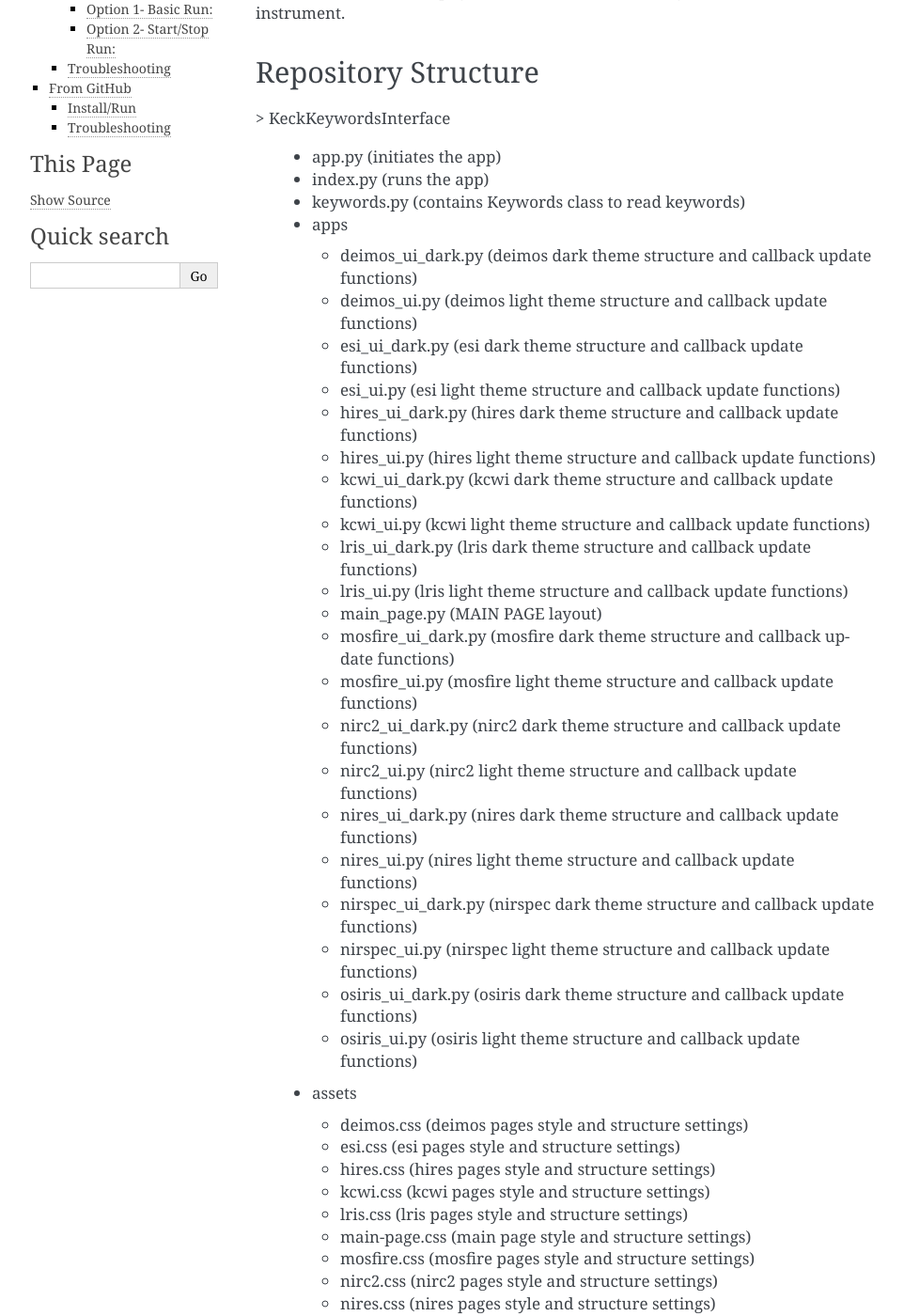
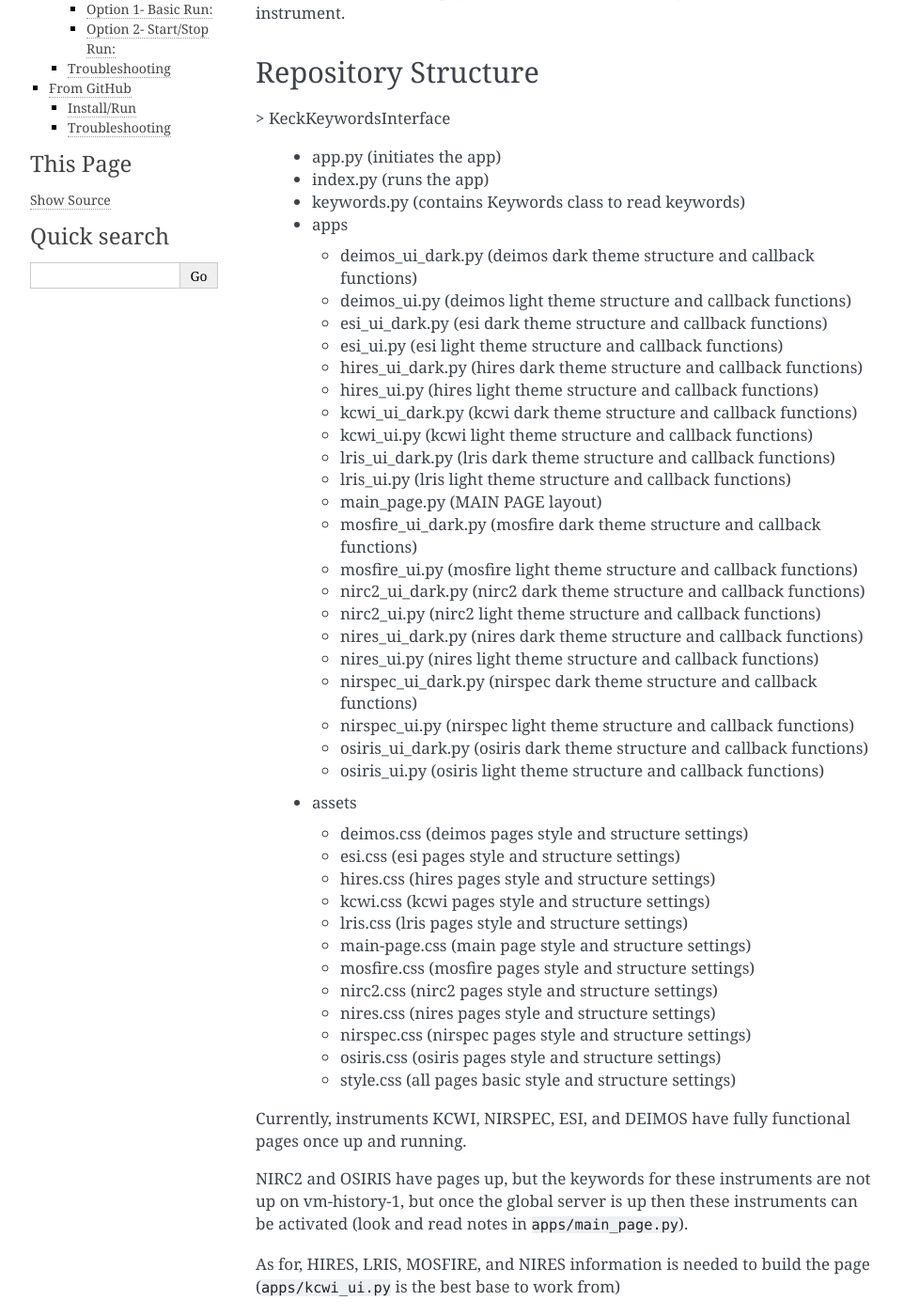
Before and after one commit to Terry071896/KeckKeywordInterface, a Sphinx documentation site: the page built from docs/source/keckkeywordinterface/installation.rst, in a window 1280 px wide and 1400 px high, scrolled down 221 px. Shown: the whole window at 94% size, without its empty margins (148-1110 px from the left). Built offline with Sphinx 7.4.7, drawn with Linux system fonts in a browser that asks for light colours; some of the changed text lies outside the part shown.

Commit message:
updated documentation

```diff
--- a/docs/source/keckkeywordinterface/installation.rst
+++ b/docs/source/keckkeywordinterface/installation.rst
@@ -18,27 +18,27 @@ Repository Structure
   - keywords.py (contains Keywords class to read keywords)
   - apps
 
-    - deimos_ui_dark.py (deimos dark theme structure and callback update functions)
-    - deimos_ui.py (deimos light theme structure and callback update functions)
-    - esi_ui_dark.py (esi dark theme structure and callback update functions)
-    - esi_ui.py (esi light theme structure and callback update functions)
-    - hires_ui_dark.py (hires dark theme structure and callback update functions)
-    - hires_ui.py (hires light theme structure and callback update functions)
-    - kcwi_ui_dark.py (kcwi dark theme structure and callback update functions)
-    - kcwi_ui.py (kcwi light theme structure and callback update functions)
-    - lris_ui_dark.py (lris dark theme structure and callback update functions)
-    - lris_ui.py (lris light theme structure and callback update functions)
+    - deimos_ui_dark.py (deimos dark theme structure and callback functions)
+    - deimos_ui.py (deimos light theme structure and callback functions)
+    - esi_ui_dark.py (esi dark theme structure and callback functions)
+    - esi_ui.py (esi light theme structure and callback functions)
+    - hires_ui_dark.py (hires dark theme structure and callback functions)
+    - hires_ui.py (hires light theme structure and callback functions)
+    - kcwi_ui_dark.py (kcwi dark theme structure and callback functions)
+    - kcwi_ui.py (kcwi light theme structure and callback functions)
+    - lris_ui_dark.py (lris dark theme structure and callback functions)
+    - lris_ui.py (lris light theme structure and callback functions)
     - main_page.py (MAIN PAGE layout)
-    - mosfire_ui_dark.py (mosfire dark theme structure and callback update functions)
-    - mosfire_ui.py (mosfire light theme structure and callback update functions)
-    - nirc2_ui_dark.py (nirc2 dark theme structure and callback update functions)
-    - nirc2_ui.py (nirc2 light theme structure and callback update functions)
-    - nires_ui_dark.py (nires dark theme structure and callback update functions)
-    - nires_ui.py (nires light theme structure and callback update functions)
-    - nirspec_ui_dark.py (nirspec dark theme structure and callback update functions)
-    - nirspec_ui.py (nirspec light theme structure and callback update functions)
-    - osiris_ui_dark.py (osiris dark theme structure and callback update functions)
-    - osiris_ui.py (osiris light theme structure and callback update functions)
+    - mosfire_ui_dark.py (mosfire dark theme structure and callback functions)
+    - mosfire_ui.py (mosfire light theme structure and callback functions)
+    - nirc2_ui_dark.py (nirc2 dark theme structure and callback functions)
+    - nirc2_ui.py (nirc2 light theme structure and callback functions)
+    - nires_ui_dark.py (nires dark theme structure and callback functions)
+    - nires_ui.py (nires light theme structure and callback functions)
+    - nirspec_ui_dark.py (nirspec dark theme structure and callback functions)
+    - nirspec_ui.py (nirspec light theme structure and callback functions)
+    - osiris_ui_dark.py (osiris dark theme structure and callback functions)
+    - osiris_ui.py (osiris light theme structure and callback functions)
 
   - assets
 
@@ -57,7 +57,9 @@ Repository Structure
 
 
 Currently, instruments KCWI, NIRSPEC, ESI, and DEIMOS have fully functional pages once up and running.
+
 NIRC2 and OSIRIS have pages up, but the keywords for these instruments are not up on vm-history-1, but once the global server is up then these instruments can be activated (look and read notes in ``apps/main_page.py``).
+
 As for, HIRES, LRIS, MOSFIRE, and NIRES information is needed to build the page (``apps/kcwi_ui.py`` is the best base to work from)
 
 They're limited differences between the 'light' and 'dark' theme script in the ``apps`` folder. In each script, there are these two dictionaries:
```
Also changed, not shown: README.md (+2 -2 lines).
